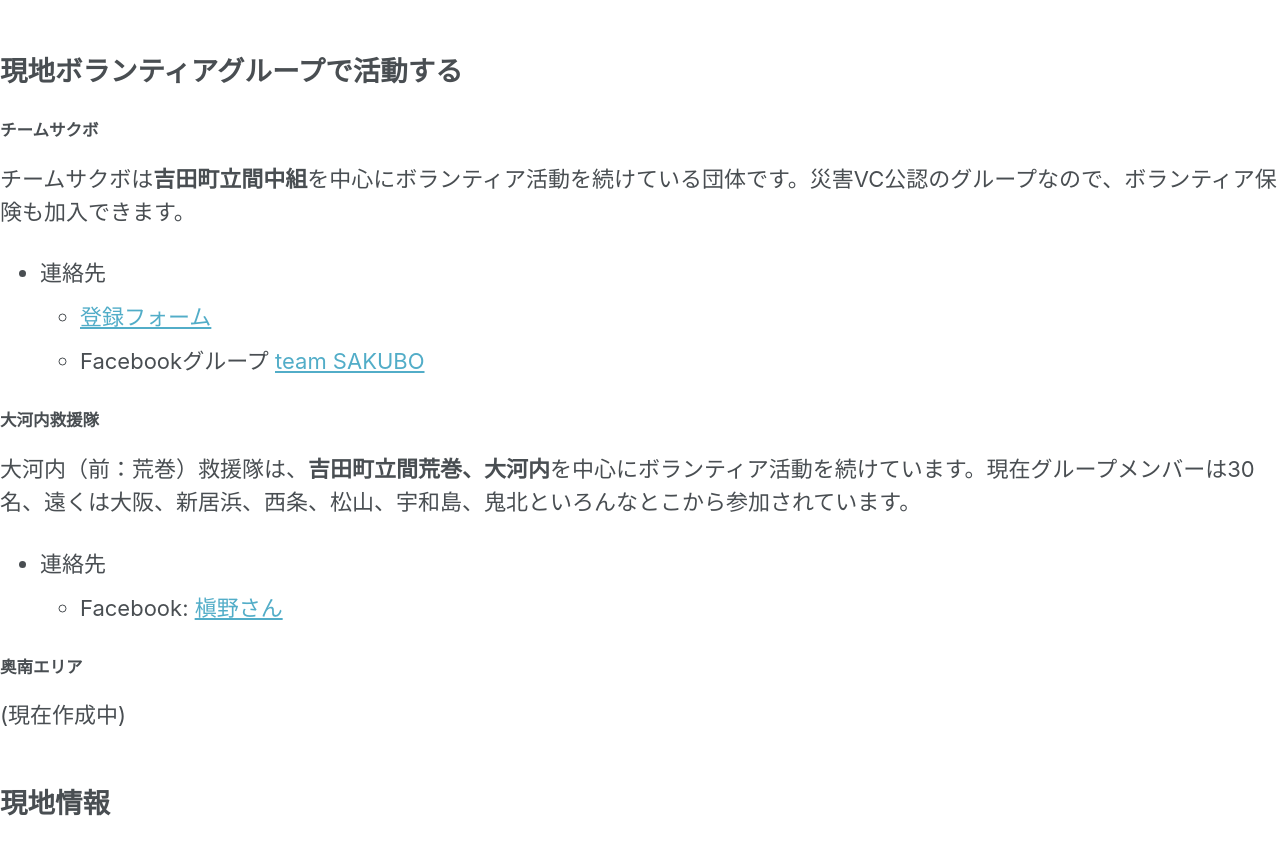
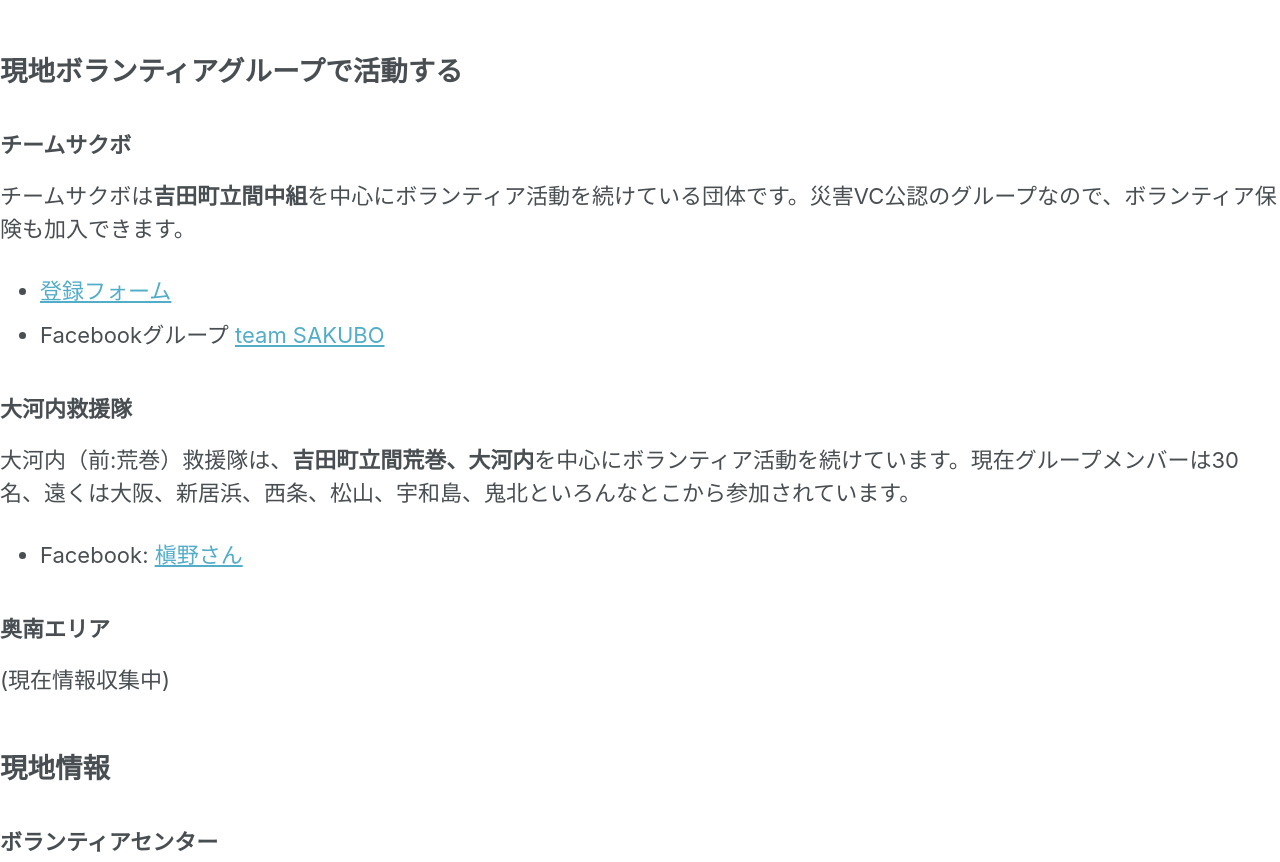
Before and after one commit to cheerup-ehime/cheerup-ehime.github.io, a Jekyll site: the page built from volunteer-new/uwajima.md, in a window 1280 px wide and 900 px high, scrolled down 8155 px, cut to the strip 0-862 px from the top of the window. Built offline with Jekyll 4.4.1, drawn with Linux system fonts in a browser that asks for light colours; nearby versions of some CDN libraries; our own code applies the rules of GitHub Pages for plain Markdown files; comment, search, counter and statistics services are not loaded.

Commit message:
体裁修正

```diff
--- a/volunteer-new/uwajima.md
+++ b/volunteer-new/uwajima.md
@@ -41,8 +41,6 @@ header:
 甚大な被害を受けている宇和島市吉田町は、**西予宇和IC**を降ります。
 
 ![吉田町ルート](/assets/images/maps/yoshida-map-and-routes.png)
-
-
 
 ### 宇和島市災害ボランティアセンター
 
@@ -133,24 +131,22 @@ NPOユナイテッド・アースさんが、宇和島復興支援現地活動
 
 ## 現地ボランティアグループで活動する
 
-#### **チームサクボ**
+### **チームサクボ**
 
 チームサクボは**吉田町立間中組**を中心にボランティア活動を続けている団体です。災害VC公認のグループなので、ボランティア保険も加入できます。
 
-- 連絡先
-    - [登録フォーム](https://docs.google.com/forms/d/e/1FAIpQLSessL05TB2wWRmuwl1KoPBcqLHD5xInquQ9iebv2PbiyZEWEA/viewform?c=0&w=1)
-    - Facebookグループ [team SAKUBO](https://www.facebook.com/groups/1858494494446011/)
+- [登録フォーム](https://docs.google.com/forms/d/e/1FAIpQLSessL05TB2wWRmuwl1KoPBcqLHD5xInquQ9iebv2PbiyZEWEA/viewform?c=0&w=1)
+- Facebookグループ [team SAKUBO](https://www.facebook.com/groups/1858494494446011/)
 
-#### 大河内救援隊
+### 大河内救援隊
 
-大河内（前：荒巻）救援隊は、**吉田町立間荒巻、大河内**を中心にボランティア活動を続けています。現在グループメンバーは30名、遠くは大阪、新居浜、西条、松山、宇和島、鬼北といろんなとこから参加されています。
+大河内（前:荒巻）救援隊は、**吉田町立間荒巻、大河内**を中心にボランティア活動を続けています。現在グループメンバーは30名、遠くは大阪、新居浜、西条、松山、宇和島、鬼北といろんなとこから参加されています。
 
-- 連絡先
-    - Facebook: [槇野さん](https://www.facebook.com/youko.makino)
+- Facebook: [槇野さん](https://www.facebook.com/youko.makino)
 
-#### 奥南エリア
+### 奥南エリア
 
-(現在作成中)
+(現在情報収集中)
 
 ## 現地情報
 
```
